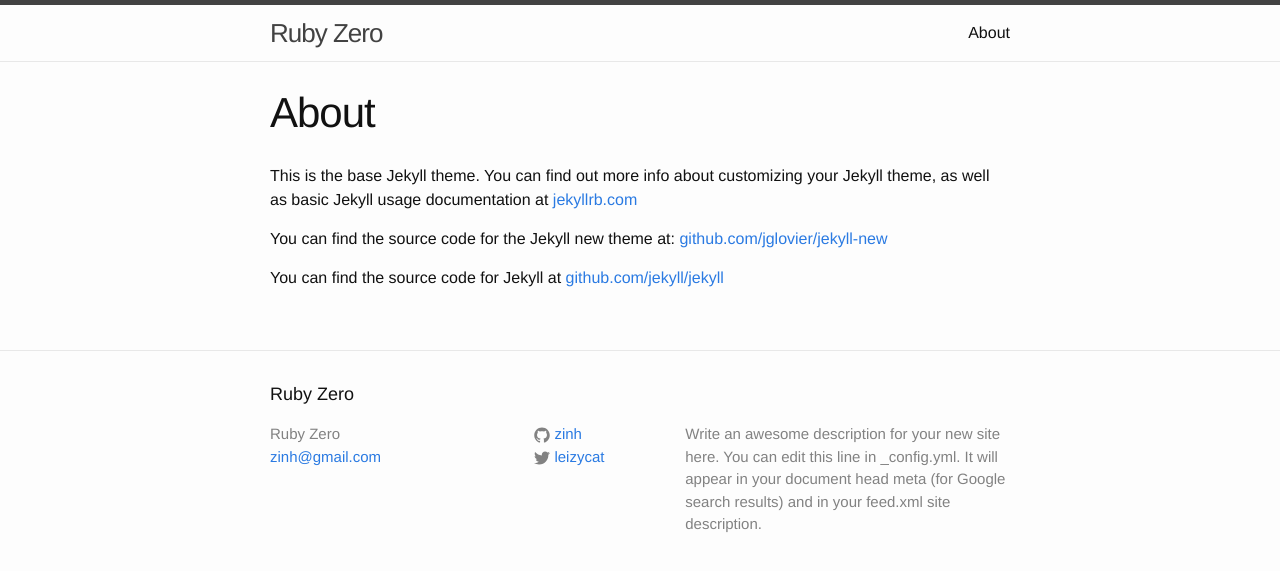
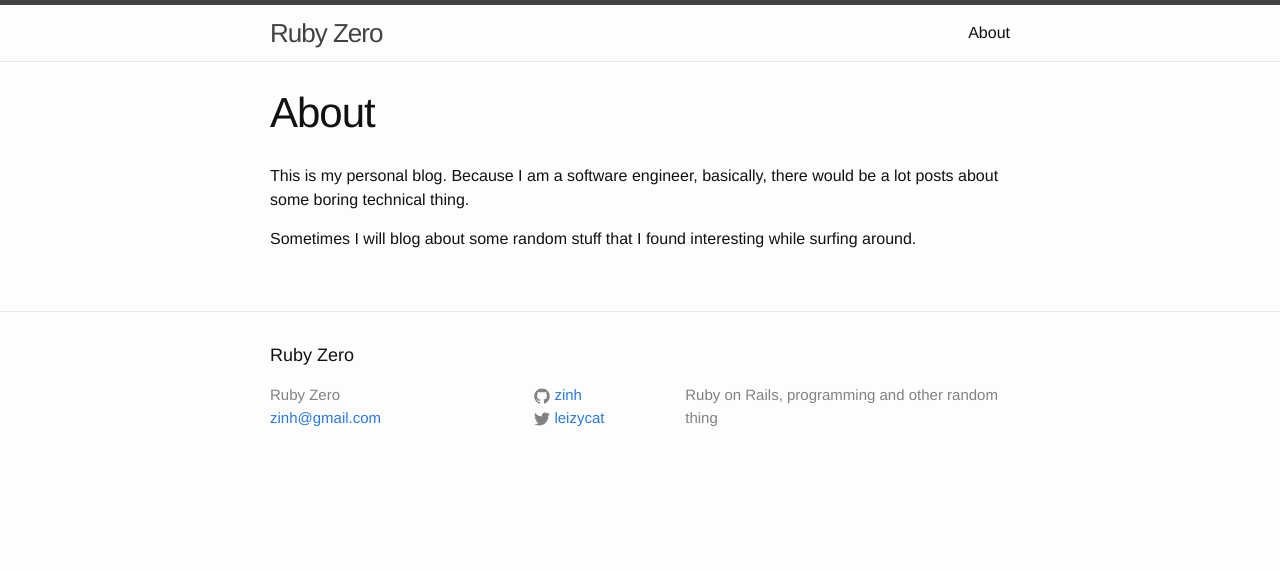
Before and after one commit to zinh/zinh.github.io, a Jekyll site: the page built from about.md, in a window 1280 px wide. Shown: the top 571 px of the page. Built offline with Jekyll 4.4.1, drawn with Linux system fonts in a browser that asks for light colours.

Commit message:
update about and description meta

```diff
--- a/_config.yml
+++ b/_config.yml
@@ -2,11 +2,9 @@
 title: Ruby Zero
 email: zinh@gmail.com
 description: > # this means to ignore newlines until "baseurl:"
-  Write an awesome description for your new site here. You can edit this
-  line in _config.yml. It will appear in your document head meta (for
-  Google search results) and in your feed.xml site description.
+  Ruby on Rails, programming and other random thing
 baseurl: "" # the subpath of your site, e.g. /blog/
-url: "http://yourdomain.com" # the base hostname & protocol for your site
+url: "http://kin9.github.io" # the base hostname & protocol for your site
 twitter_username: leizycat
 github_username:  zinh
 
--- a/about.md
+++ b/about.md
@@ -4,8 +4,6 @@
 permalink: /about/
 ---
 
-This is the base Jekyll theme. You can find out more info about customizing your Jekyll theme, as well as basic Jekyll usage documentation at [jekyllrb.com](http://jekyllrb.com/)
+This is my personal blog. Because I am a software engineer, basically, there would be a lot posts about some boring technical thing.
 
-You can find the source code for the Jekyll new theme at: [github.com/jglovier/jekyll-new](https://github.com/jglovier/jekyll-new)
-
-You can find the source code for Jekyll at [github.com/jekyll/jekyll](https://github.com/jekyll/jekyll)
+Sometimes I will blog about some random stuff that I found interesting while surfing around.
```
